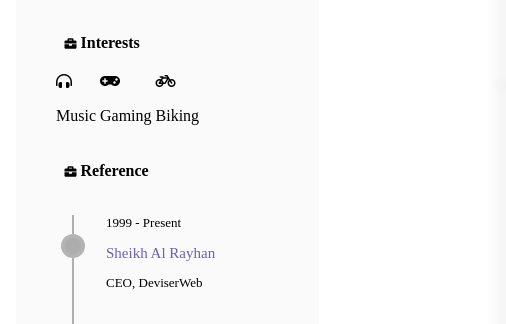
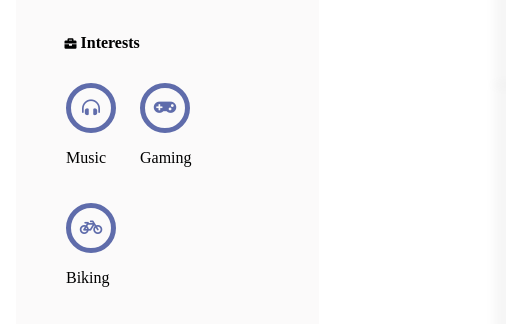
Before and after one commit to ayadotdev/rsschool-cv, a plain HTML site: page index.html in a window 1280 px wide. Shown: the part 452-776 px from the top of the page, 0-506 px from the left. Drawn offline with Linux system fonts and the light colour scheme.

Commit message:
feat: add icons style

```diff
--- a/styles.css
+++ b/styles.css
@@ -58,6 +58,25 @@
   display: inline-block;
 }
 
+.interests-icons i {
+  font-size: 18px;
+  color:#5f6cab;
+  padding-top: 10px;
+  vertical-align: middle;
+
+}
+.category{
+  margin:10px;
+}
+
+.interest-circle {
+  width: 40px;
+  height: 40px;
+  border-radius: 50%;
+  border: 5px solid #5f6cab;
+  text-align: center;
+
+}
 
 
 .reference-title > * {
```
